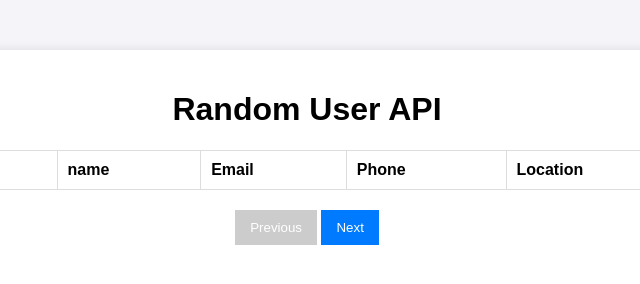
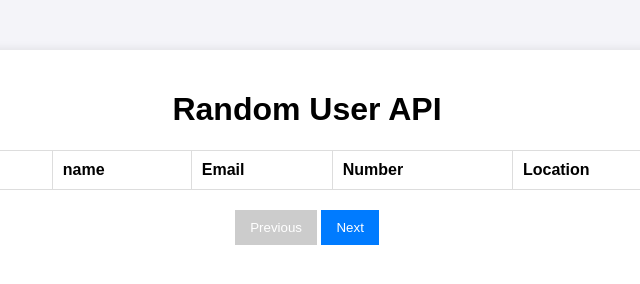
Before and after one commit to Arccobaleno/api-call, a plain HTML site: page index.html in a window 1280 px wide. Shown: the full height of the page, 333-973 px from the left. Drawn offline with Linux system fonts and the light colour scheme; no server answers.

Commit message:
Update index.html

```diff
--- a/index.html
+++ b/index.html
@@ -15,7 +15,7 @@
           <th>photo</th>
           <th>name</th>
           <th>Email</th>
-          <th>Phone</th>
+          <th>Number</th>
           <th>Location</th>
         </tr>
       </thead>
```
